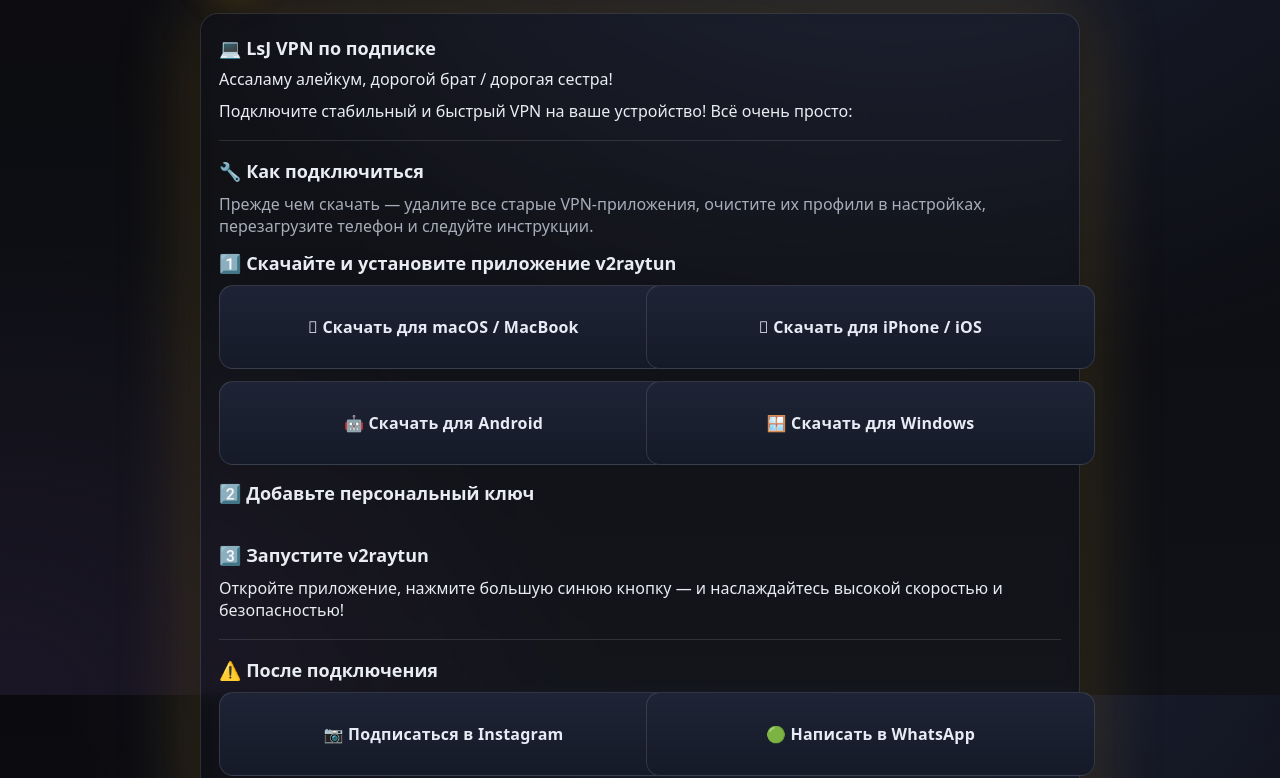
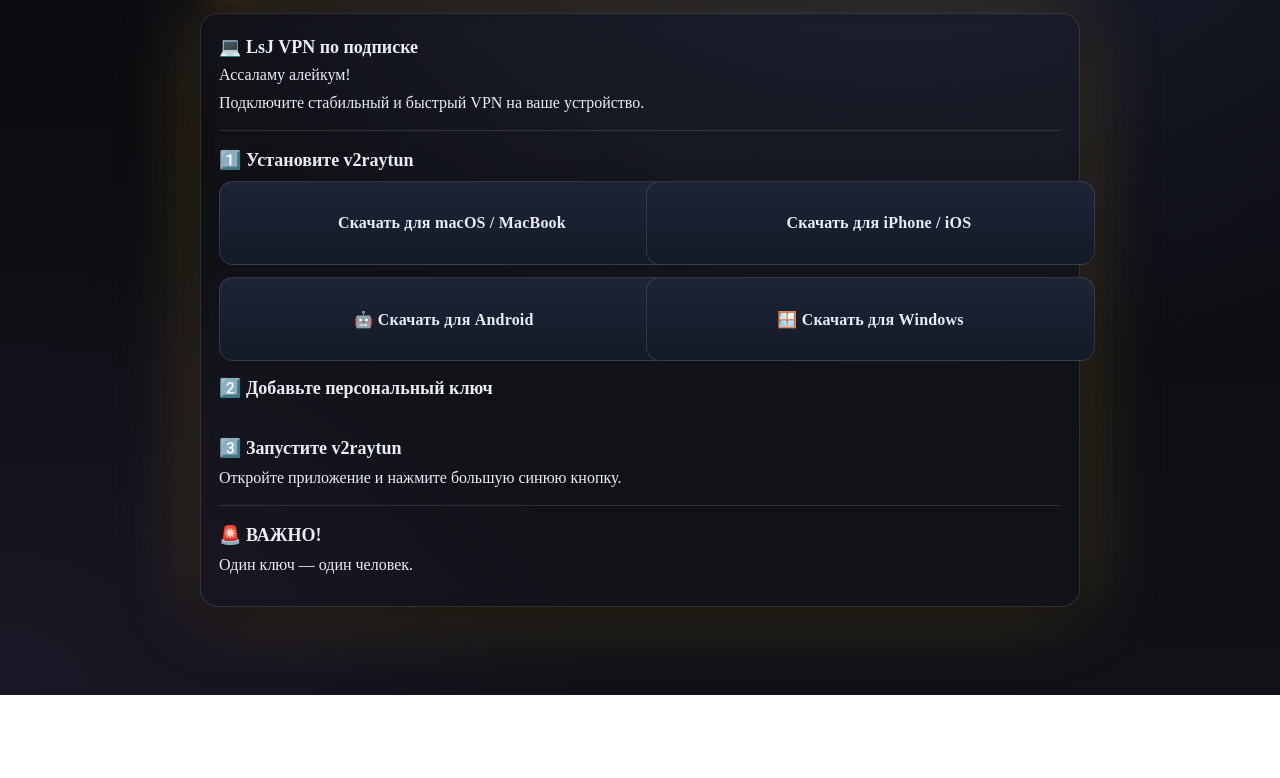
Before and after one commit to babymaxMAX/keys, a website: page index.html in a window 1280 px wide. Shown: the part 105-883 px from the top of the page. After the commit the page ends 800 px from the top, so only its background shows below. Drawn offline with Linux system fonts and the light colour scheme.

Commit message:
Update index.html

```diff
--- a/index.html
+++ b/index.html
@@ -6,71 +6,29 @@
   <meta name="viewport" content="width=device-width,initial-scale=1">
   <meta name="theme-color" content="#111111">
   <style>
-    :root{
-      --bg-1:#0b0b0f; --bg-2:#101218;
-      --brand:#f7c23e; --brand-2:#ff9900;
-      --text:#e9edf3; --muted:#a7adba;
-      --card:#141825; --glow:rgba(247,194,62,0.25);
-      --line:rgba(255,255,255,0.12);
-    }
+    :root{--bg-1:#0b0b0f;--bg-2:#101218;--brand:#f7c23e;--brand-2:#ff9900;--text:#e9edf3;--muted:#a7adba;--card:#141825;--glow:rgba(247,194,62,0.25);--line:rgba(255,255,255,0.12)}
     html,body{height:100%}
-    body{
-      margin:0; color:var(--text);
-      background: radial-gradient(1200px 800px at 70% -10%, #1c2135 0%, transparent 70%),
-                  radial-gradient(900px 700px at 0% 100%, #1b1626 0%, transparent 65%),
-                  linear-gradient(180deg, var(--bg-1), var(--bg-2));
-      font-family: ui-sans-serif, system-ui, -apple-system, Segoe UI, Roboto, Arial, "Helvetica Neue", "Segoe UI Emoji";
-    }
-    .shell{max-width:880px; margin:0 auto; padding:28px 18px 40px}
-    .card{
-      background: linear-gradient(180deg, rgba(255,255,255,0.02), rgba(255,255,255,0.01));
-      border:1px solid var(--line);
-      border-radius:18px; padding:22px 18px;
-      box-shadow: 0 10px 35px rgba(0,0,0,0.45), 0 0 80px 0 var(--glow);
-      backdrop-filter: blur(6px);
-    }
-    .brand{display:flex; align-items:center; gap:16px; margin:10px 0 16px}
-    .logo{
-      width:64px; height:64px; border-radius:50%;
-      display:grid; place-items:center; flex:0 0 64px;
-      background: radial-gradient(circle at 50% 40%, var(--brand) 0%, var(--brand-2) 60%, #a96700 100%);
-      box-shadow: 0 0 30px var(--glow), 0 8px 24px rgba(0,0,0,0.45);
-    }
-    .title{font-weight:900; font-size:28px; letter-spacing:0.2px}
-    .sub{color:var(--muted); margin-top:2px}
-    .hr{height:1px; background:var(--line); margin:18px 0}
-    .h2{font-size:18px; font-weight:800; margin:14px 0 10px}
-    p{margin:8px 0 10px; color:var(--text)}
+    body{margin:0;color:var(--text);background:radial-gradient(1200px 800px at 70% -10%,#1c2135 0%,transparent 70%),radial-gradient(900px 700px at 0% 100%,#1b1626 0%,transparent 65%),linear-gradient(180deg,var(--bg-1),var(--bg-2));font-family:ui-sans-serif,system-ui,-apple-system,Segoe UI,Roboto,Arial,"Helvetica Neue","Segoe UI Emoji")}
+    .shell{max-width:880px;margin:0 auto;padding:28px 18px 40px}
+    .card{background:linear-gradient(180deg,rgba(255,255,255,0.02),rgba(255,255,255,0.01));border:1px solid var(--line);border-radius:18px;padding:22px 18px;box-shadow:0 10px 35px rgba(0,0,0,0.45),0 0 80px 0 var(--glow);backdrop-filter:blur(6px)}
+    .brand{display:flex;align-items:center;gap:16px;margin:10px 0 16px}
+    .logo{width:64px;height:64px;border-radius:50%;display:grid;place-items:center;flex:0 0 64px;background:radial-gradient(circle at 50% 40%,var(--brand) 0%,var(--brand-2) 60%,#a96700 100%);box-shadow:0 0 30px var(--glow),0 8px 24px rgba(0,0,0,0.45)}
+    .title{font-weight:900;font-size:28px;letter-spacing:.2px}
+    .sub{color:var(--muted);margin-top:2px}
+    .hr{height:1px;background:var(--line);margin:18px 0}
+    .h2{font-size:18px;font-weight:800;margin:14px 0 10px}
+    p{margin:8px 0 10px}
     .muted{color:var(--muted)}
-    ul{margin:8px 0 8px 20px}
-    .grid2{display:grid; grid-template-columns:1fr; gap:12px}
-    @media (min-width:640px){ .grid2{grid-template-columns:1fr 1fr} }
-    .btn{
-      -webkit-tap-highlight-color: rgba(0,0,0,0);
-      appearance:none; border:none; cursor:pointer; text-decoration:none;
-      display:inline-flex; align-items:center; justify-content:center; gap:10px;
-      font-weight:800; font-size:16px; letter-spacing:0.2px;
-      border-radius:14px; padding:14px 16px; min-height:54px; width:100%;
-      color:#101015; transition: transform .08s ease, box-shadow .14s ease, filter .14s ease;
-    }
-    .btn:active{ transform: translateY(1px) scale(.995) }
-    .btn-primary{
-      background: linear-gradient(180deg, var(--brand) 0%, var(--brand-2) 86%);
-      box-shadow: 0 14px 36px rgba(247,194,62,0.28), 0 2px 0 rgba(255,255,255,0.18) inset;
-    }
-    .btn-ghost{
-      color:var(--text); background: linear-gradient(180deg, rgba(255,255,255,0.06), rgba(255,255,255,0.03));
-      border:1px solid var(--line); box-shadow: 0 8px 24px rgba(0,0,0,0.35);
-    }
-    .btn-store{ background: linear-gradient(180deg, #1e2435, #151a28); color:#e7ebf5; border:1px solid var(--line) }
-    .note{font-size:13px; color:var(--muted); word-break: break-all}
-    .toast{
-      position:fixed; left:50%; bottom:24px; transform:translateX(-50%) translateY(30px);
-      background:#0f1220; color:var(--text); border:1px solid var(--line);
-      padding:10px 14px; border-radius:10px; opacity:0; transition:.22s ease; pointer-events:none;
-      box-shadow: 0 10px 30px rgba(0,0,0,0.55); font-size:14px;
-    }
-    .toast.show{ opacity:1; transform:translateX(-50%) translateY(0) }
+    .grid2{display:grid;grid-template-columns:1fr;gap:12px}
+    @media (min-width:640px){.grid2{grid-template-columns:1fr 1fr}}
+    .btn{-webkit-tap-highlight-color:rgba(0,0,0,0);appearance:none;border:none;cursor:pointer;text-decoration:none;display:inline-flex;align-items:center;justify-content:center;gap:10px;font-weight:800;font-size:16px;letter-spacing:.2px;border-radius:14px;padding:14px 16px;min-height:54px;width:100%;color:#101015;transition:transform .08s ease,box-shadow .14s ease,filter .14s ease}
+    .btn:active{transform:translateY(1px) scale(.995)}
+    .btn-primary{background:linear-gradient(180deg,var(--brand) 0%,var(--brand-2) 86%);box-shadow:0 14px 36px rgba(247,194,62,0.28),0 2px 0 rgba(255,255,255,0.18) inset}
+    .btn-ghost{color:var(--text);background:linear-gradient(180deg,rgba(255,255,255,0.06),rgba(255,255,255,0.03));border:1px solid var(--line);box-shadow:0 8px 24px rgba(0,0,0,0.35)}
+    .btn-store{background:linear-gradient(180deg,#1e2435,#151a28);color:#e7ebf5;border:1px solid var(--line)}
+    .note{font-size:13px;color:var(--muted);word-break:break-all}
+    .toast{position:fixed;left:50%;bottom:24px;transform:translateX(-50%) translateY(30px);background:#0f1220;color:var(--text);border:1px solid var(--line);padding:10px 14px;border-radius:10px;opacity:0;transition:.22s ease;pointer-events:none;box-shadow:0 10px 30px rgba(0,0,0,0.55);font-size:14px}
+    .toast.show{opacity:1;transform:translateX(-50%) translateY(0)}
     .hid{display:none}
   </style>
 </head>
@@ -87,16 +45,13 @@
     </div>
 
     <div class="card">
-      <div style="font-size:18px; font-weight:800; margin-bottom:6px">💻 LsJ VPN по подписке</div>
-      <p>Ассаламу алейкум, дорогой брат / дорогая сестра!</p>
-      <p>Подключите стабильный и быстрый VPN на ваше устройство! Всё очень просто:</p>
+      <div style="font-size:18px;font-weight:800;margin-bottom:6px">💻 LsJ VPN по подписке</div>
+      <p>Ассаламу алейкум!</p>
+      <p>Подключите стабильный и быстрый VPN на ваше устройство.</p>
 
       <div class="hr"></div>
 
-      <div class="h2">🔧 Как подключиться</div>
-      <p class="muted">Прежде чем скачать — удалите все старые VPN‑приложения, очистите их профили в настройках, перезагрузите телефон и следуйте инструкции.</p>
-
-      <div class="h2">1️⃣ Скачайте и установите приложение v2raytun</div>
+      <div class="h2">1️⃣ Установите v2raytun</div>
       <div class="grid2">
         <a class="btn btn-store" href="https://apps.apple.com/ru/app/v2raytun/id6476628951" target="_blank" rel="noopener"> Скачать для macOS / MacBook</a>
         <a class="btn btn-store" href="https://apps.apple.com/ru/app/v2raytun/id6476628951?l=en-GB" target="_blank" rel="noopener"> Скачать для iPhone / iOS</a>
@@ -109,30 +64,19 @@
         <a id="btnIOS" class="btn btn-primary" href="#">🚀 Подключить VPN iPhone / Mac</a>
         <a id="btnAndroid" class="btn btn-ghost" href="#">⚡ Подключить VPN Android / Windows</a>
       </div>
-      <div class="note" id="androidLinkWrap" style="margin-top:6px"></div>
+      <div id="androidLinkWrap" class="note" style="margin-top:6px"></div>
 
       <div class="grid2" style="margin-top:12px">
         <button id="btnCopy" class="btn btn-ghost" type="button">📋 Скопировать ключ</button>
       </div>
 
       <div class="h2" style="margin-top:16px">3️⃣ Запустите v2raytun</div>
-      <p>Откройте приложение, нажмите большую синюю кнопку — и наслаждайтесь высокой скоростью и безопасностью!</p>
+      <p>Откройте приложение и нажмите большую синюю кнопку.</p>
 
       <div class="hr"></div>
 
-      <div class="h2">⚠️ После подключения</div>
-      <div class="grid2">
-        <a class="btn btn-store" href="https://www.instagram.com/musa_abdullaew?igsh=MWhoMzd1Y2ozdnF0ZA%3D%3D&utm_source=qr" target="_blank" rel="noopener">📷 Подписаться в Instagram</a>
-        <a class="btn btn-store" href="https://wa.me/79634244662" target="_blank" rel="noopener">🟢 Написать в WhatsApp</a>
-      </div>
-      <p class="note">После того как всё подключите — отпишитесь нам, чтобы мы убедились, что всё работает правильно.</p>
-
-      <div class="hr"></div>
-
-      <div class="h2">🚨 ВАЖНО! НЕ ПЕРЕСЫЛАЙТЕ ЭТОТ КЛЮЧ!</div>
-      <p>Один ключ — один человек. Если кому‑то нужен VPN, пусть напишет нам — выдадим уникальный ключ.</p>
-
-      <p class="note" style="margin-top:18px">📿 Просим вас почитать за нашу команду LsJ VPN ДУА. ❤️</p>
+      <div class="h2">🚨 ВАЖНО!</div>
+      <p>Один ключ — один человек.</p>
     </div>
   </div>
 
@@ -160,7 +104,7 @@
     async function getVLESS(){
       const r = await fetch('/sub?id='+id, { cache:'no-store' });
       if(!r.ok) throw new Error('sub?id='+id+' not available');
-      return (await r.text()).trim(); // vless://...
+      return (await r.text()).trim();
     }
 
     function deepV2raytun(payload){ return 'v2raytun://import/' + encodeURIComponent(payload); }
@@ -168,20 +112,21 @@
     async function init(){
       const vless = await getVLESS();
 
-      // iPhone / Mac — тот же ключ
+      // iPhone — одиночный vless
       btnIOS.href = deepV2raytun(vless);
 
-      // Android — ссылка-мост строго по вашему домену (и под кнопкой, и в кнопке)
-      const configUrl = 'https://keys-a9dy.onrender.com/config.html?id=' + id;
+      // Android — мостовая ссылка строго по вашему домену + версия для обхода кэша
+      const configUrl = 'https://keys-a9dy.onrender.com/config.html?id=' + id + '&v=2';
       const bridgeUrl = 'https://deeplink.website/?url=' + encodeURIComponent(configUrl);
       btnAndroid.href = bridgeUrl;
 
+      // показать ссылку под кнопкой
       androidLinkWrap.textContent = 'Ссылка для Android/Windows: ';
       const a = document.createElement('a');
       a.href = bridgeUrl; a.target = '_blank'; a.rel = 'noopener'; a.textContent = bridgeUrl;
       androidLinkWrap.appendChild(a);
 
-      // Копирование ключа
+      // копирование ключа
       btnCopy.addEventListener('click', async ()=>{
         try{
           await navigator.clipboard.writeText(vless);
```
